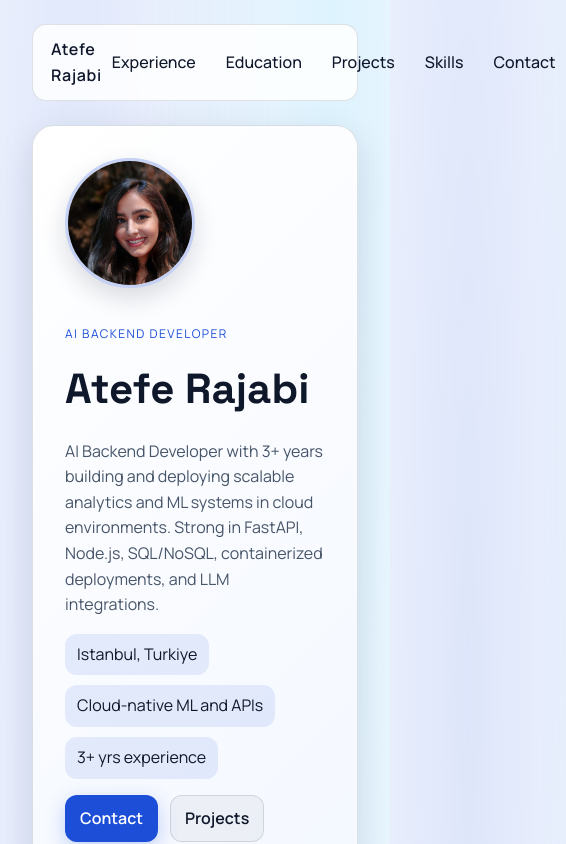
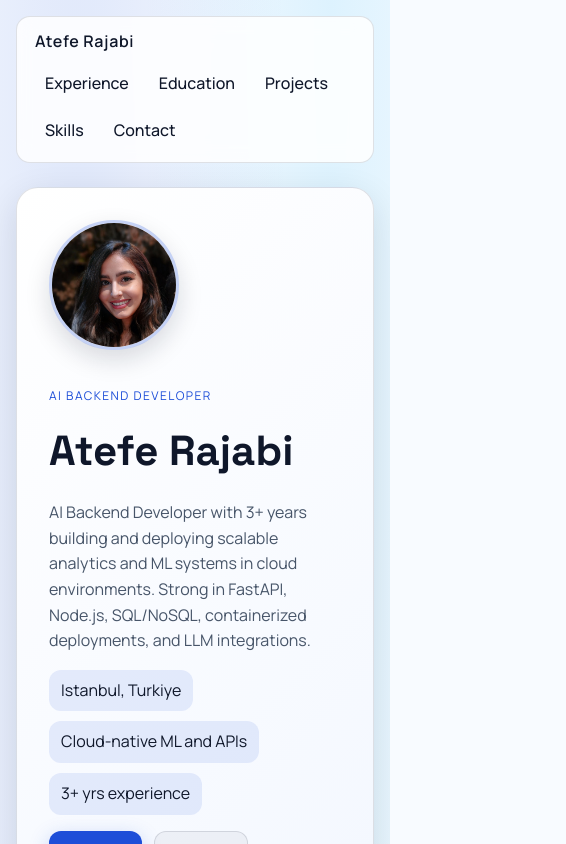
Before and after one commit to itsatefe/itsatefe.github.io, a React (Vite) app: page / in a window 390 px wide. Shown: the top 844 px of the page, 566 px wide, since content can reach past the window. Built offline with nearby package versions, Linux system fonts and the light colour scheme.

Commit message:
fix navbar

```diff
--- a/src/index.css
+++ b/src/index.css
@@ -25,12 +25,14 @@ body {
     var(--bg);
   color: var(--text);
   line-height: 1.6;
+  overflow-x: hidden;
 }
 
 .page {
   max-width: 100%;
   margin: 0;
   padding: 24px 32px 56px;
+  width: 100%;
 }
 
 a {
@@ -73,6 +75,7 @@ a {
   display: flex;
   gap: 16px;
   font-weight: 500;
+  flex-wrap: wrap;
 }
 
 .nav__links a {
@@ -467,6 +470,9 @@ a {
 
   .nav {
     position: static;
+    flex-direction: column;
+    align-items: flex-start;
+    gap: 10px;
   }
 
   .nav__links {
@@ -489,4 +495,8 @@ a {
     border-left: none;
     padding-left: 0;
   }
+
+  .page {
+    padding: 16px 16px 40px;
+  }
 }
```
